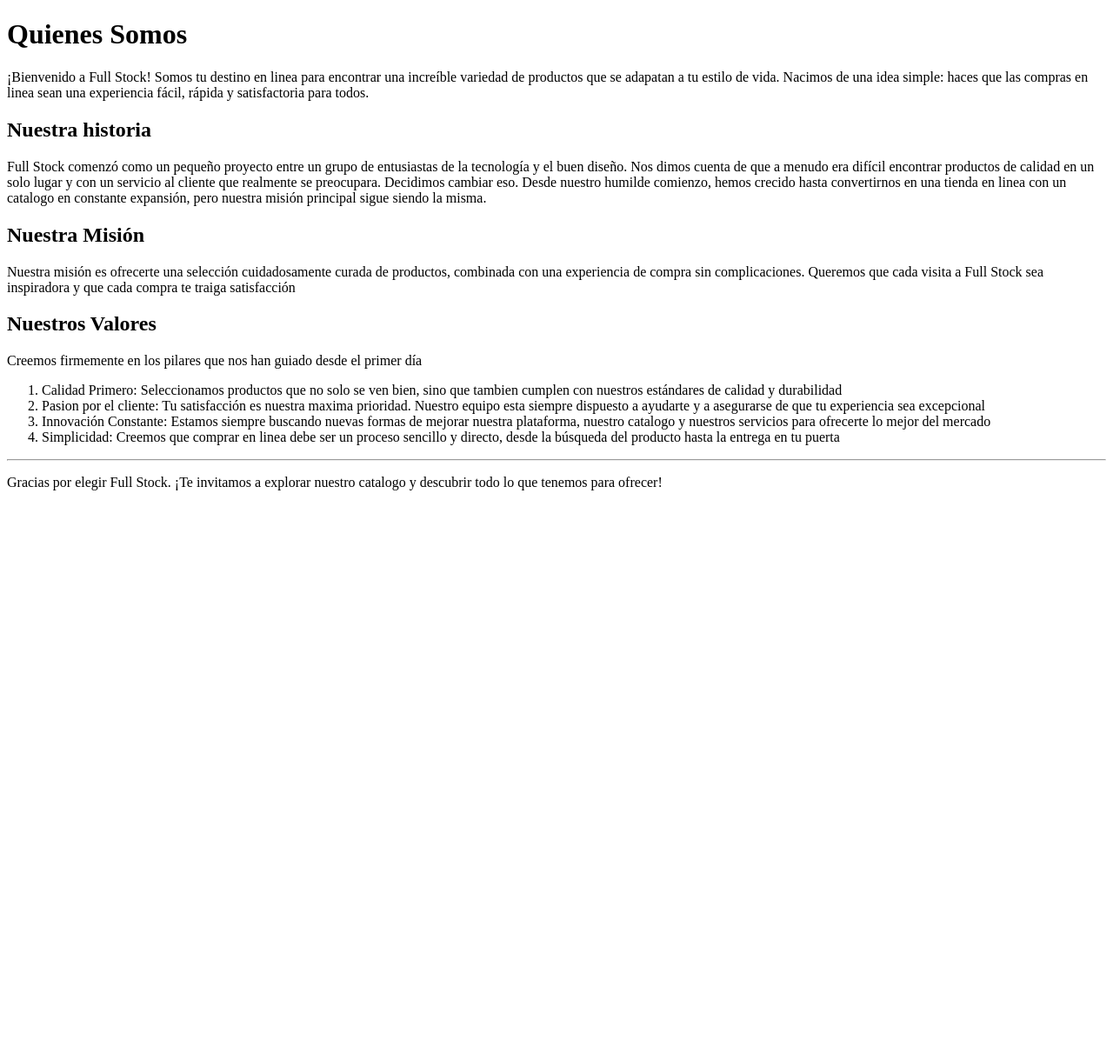
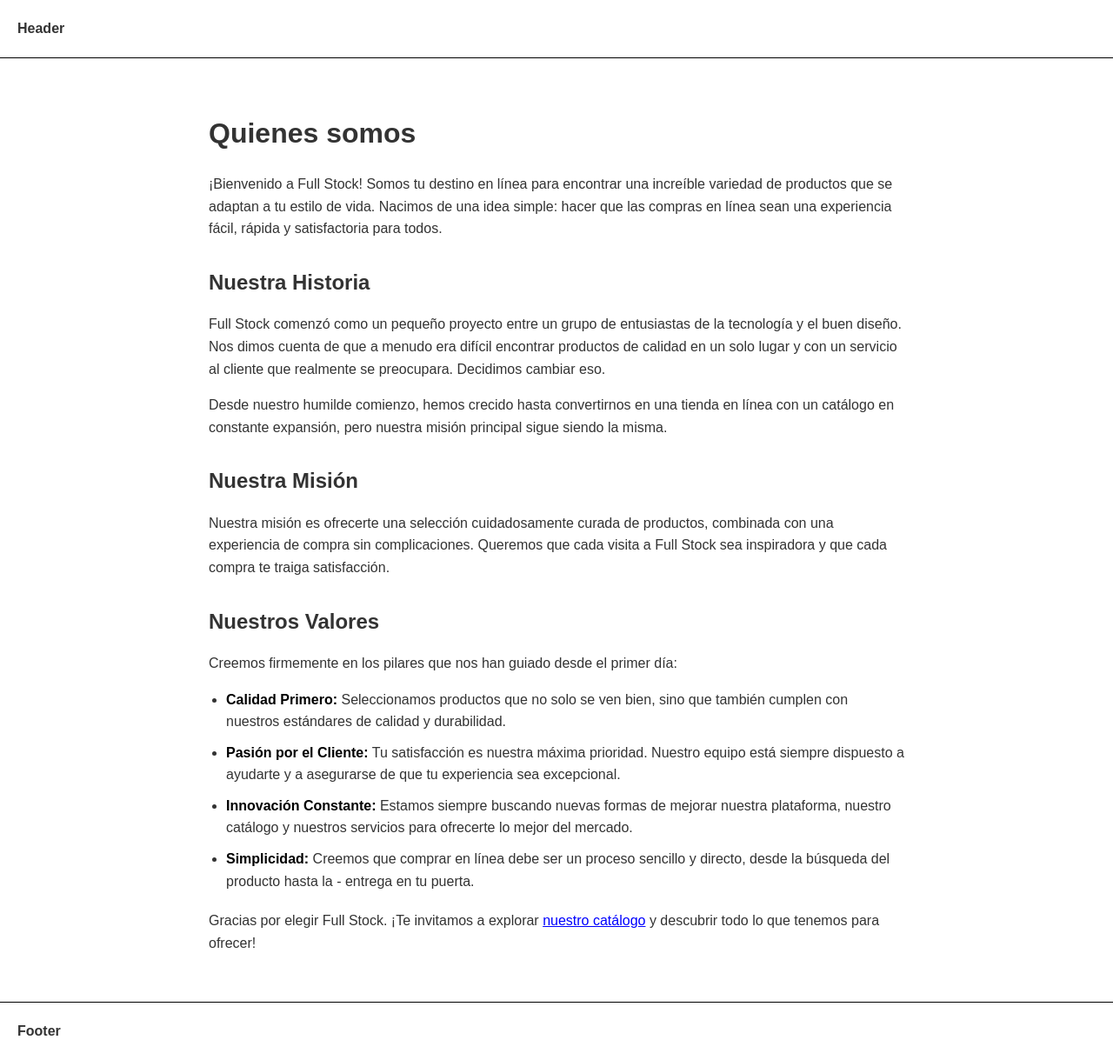
Before and after one commit to tokentino-rgb/FullStock, a plain HTML site: page about.html in a window 1280 px wide. Shown: the whole page at 87% size. Before the commit the page ends 800 px from the top, so only its background shows below. Drawn offline with Linux system fonts and the light colour scheme.

```diff
--- /dev/null
+++ b/Styles.css
@@ -0,0 +1,62 @@
+/* Estilos básicos para replicar la estructura visual de la imagen */
+body {
+    font-family: sans-serif;
+    margin: 0;
+    padding: 0;
+    color: #333;
+    line-height: 1.6;
+}
+
+header, footer {
+    padding: 20px;
+    border-top: 1px solid #000;
+    border-bottom: 1px solid #000;
+    font-weight: bold;
+}
+
+header {
+    border-top: none; /* El header solo tiene línea abajo en la imagen */
+}
+
+footer {
+    border-bottom: none; /* El footer solo tiene línea arriba en la imagen */
+}
+
+main {
+    max-width: 800px; /* Limita el ancho para que la lectura sea cómoda */
+    margin: 0 auto;
+    padding: 40px 20px;
+}
+
+h1 {
+    font-size: 2em;
+    margin-bottom: 20px;
+}
+
+h2 {
+    font-size: 1.5em;
+    margin-top: 30px;
+    margin-bottom: 15px;
+}
+
+ul {
+    margin-bottom: 20px;
+    padding-left: 20px; /* Espacio para las viñetas */
+}
+
+li {
+    margin-bottom: 10px;
+}
+
+li strong {
+    color: #000; /* Resalta las negritas de los valores */
+}
+
+a {
+    color: blue;
+    text-decoration: underline;
+}
+
+p {
+    margin-bottom: 15px;
+}
--- a/about.html
+++ b/about.html
@@ -1,43 +1,43 @@
 <!DOCTYPE html>
-<html lang="en">
-  <head>
-    <meta charset="UTF-8" />
-    <meta name="viewport" content="width=device-width, initial-scale=1.0" />
-    <title>Document</title>
-	<head>
-  <link rel="stylesheet" href="styles.css" />
-	</head>
-  </head>
-  <body>
-    <div class="header">
-      <h1>Quienes Somos</h1>
-    <div class="main">
-      <p>
-        ¡Bienvenido a Full Stock! Somos tu destino en linea para encontrar una increíble variedad de productos que 	se adapatan a tu estilo de vida. Nacimos de una idea simple: haces que las compras en linea sean una 	experiencia 	fácil, rápida y satisfactoria para todos.
-      </p>
-      <h2 id="Nuestra historia">Nuestra historia</h2>
-       <div class="main">
-	 <p>
-	Full Stock comenzó como un pequeño proyecto entre un grupo de entusiastas de la tecnología y el 	buen 	diseño. Nos dimos cuenta de que a menudo era difícil encontrar productos de calidad en un 	solo lugar	y con un 	servicio al cliente que realmente se preocupara. Decidimos cambiar eso.
-	Desde nuestro humilde comienzo, hemos crecido hasta convertirnos en una tienda en linea con un 			catalogo en 	constante expansión, pero nuestra misión principal sigue siendo la misma.
+<html lang="es">
+<head>
+    <meta charset="UTF-8">
+    <meta name="viewport" content="width=device-width, initial-scale=1.0">
+    <title>Quiénes Somos - Full Stock</title>
+    <link rel="stylesheet" href="Styles.css">
+</head>
+<body>
 
-      <h2 id="misión">Nuestra Misión</h2>
-      <p>
-        Nuestra misión es ofrecerte una selección cuidadosamente curada de productos, combinada con una experiencia 	de  compra sin complicaciones. Queremos que cada visita a Full Stock sea inspiradora y que cada compra te 	traiga satisfacción
-    </div>
-      <h2 id="valores">Nuestros Valores</h2>
-       <div class="main">
-	<p>
-	Creemos firmemente en los pilares que nos han guiado desde el primer día
-	<ol>
-        <li>Calidad Primero: Seleccionamos productos que no solo se ven bien, sino que tambien cumplen con nuestros 	estándares de calidad y durabilidad</li>
-        <li>Pasion por el cliente: Tu satisfacción es nuestra maxima prioridad. Nuestro equipo esta siempre 	dispuesto 	a ayudarte y a asegurarse de que tu experiencia sea excepcional</li>
-	<li>Innovación Constante: Estamos siempre buscando nuevas formas de mejorar nuestra plataforma, nuestro 	catalogo y nuestros servicios para ofrecerte lo mejor del mercado</li>
-	<li>Simplicidad: Creemos que comprar en linea debe ser un proceso sencillo y directo, desde la búsqueda	del 	producto hasta la entrega en tu puerta</li>
-      </ol>
-      <hr />
-    <div class="footer">
-      <p>Gracias por elegir Full Stock. ¡Te invitamos a explorar nuestro catalogo y descubrir todo lo que tenemos 	para ofrecer!</p>
-    </div>
-  </body>
+    <header>
+        Header
+    </header>
+
+    <main>
+        <h1>Quienes somos</h1>
+        <p>¡Bienvenido a Full Stock! Somos tu destino en línea para encontrar una increíble variedad de productos que se adaptan a tu estilo de vida. Nacimos de una idea simple: hacer que las compras en línea sean una experiencia fácil, rápida y satisfactoria para todos.</p>
+
+        <h2>Nuestra Historia</h2>
+        <p>Full Stock comenzó como un pequeño proyecto entre un grupo de entusiastas de la tecnología y el buen diseño. Nos dimos cuenta de que a menudo era difícil encontrar productos de calidad en un solo lugar y con un servicio al cliente que realmente se preocupara. Decidimos cambiar eso.</p>
+        <p>Desde nuestro humilde comienzo, hemos crecido hasta convertirnos en una tienda en línea con un catálogo en constante expansión, pero nuestra misión principal sigue siendo la misma.</p>
+
+        <h2>Nuestra Misión</h2>
+        <p>Nuestra misión es ofrecerte una selección cuidadosamente curada de productos, combinada con una experiencia de compra sin complicaciones. Queremos que cada visita a Full Stock sea inspiradora y que cada compra te traiga satisfacción.</p>
+
+        <h2>Nuestros Valores</h2>
+        <p>Creemos firmemente en los pilares que nos han guiado desde el primer día:</p>
+        <ul>
+            <li><strong>Calidad Primero:</strong> Seleccionamos productos que no solo se ven bien, sino que también cumplen con nuestros estándares de calidad y durabilidad.</li>
+            <li><strong>Pasión por el Cliente:</strong> Tu satisfacción es nuestra máxima prioridad. Nuestro equipo está siempre dispuesto a ayudarte y a asegurarse de que tu experiencia sea excepcional.</li>
+            <li><strong>Innovación Constante:</strong> Estamos siempre buscando nuevas formas de mejorar nuestra plataforma, nuestro catálogo y nuestros servicios para ofrecerte lo mejor del mercado.</li>
+            <li><strong>Simplicidad:</strong> Creemos que comprar en línea debe ser un proceso sencillo y directo, desde la búsqueda del producto hasta la - entrega en tu puerta.</li>
+        </ul>
+
+        <p>Gracias por elegir Full Stock. ¡Te invitamos a explorar <a href="#">nuestro catálogo</a> y descubrir todo lo que tenemos para ofrecer!</p>
+    </main>
+
+    <footer>
+        Footer
+    </footer>
+
+</body>
 </html>
```
Also changed, not shown: 1 other file.
